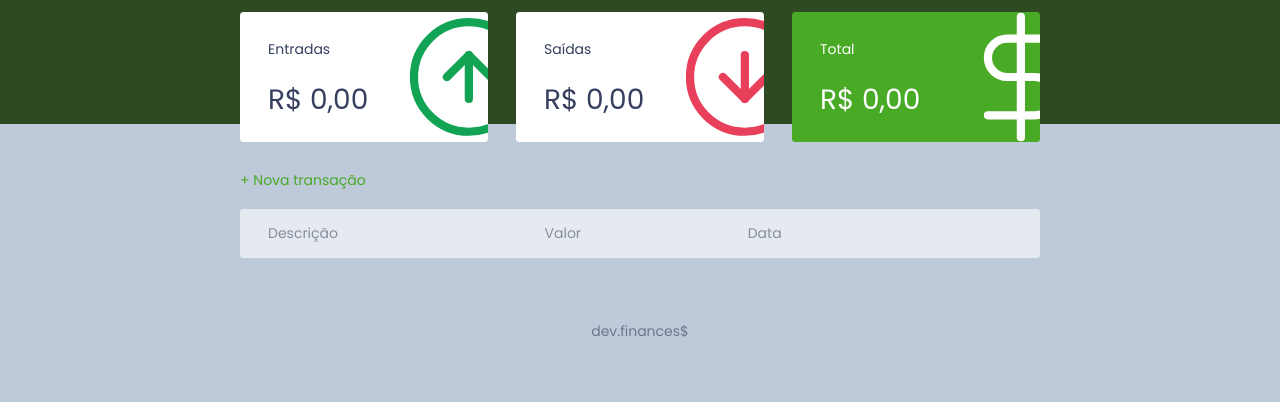
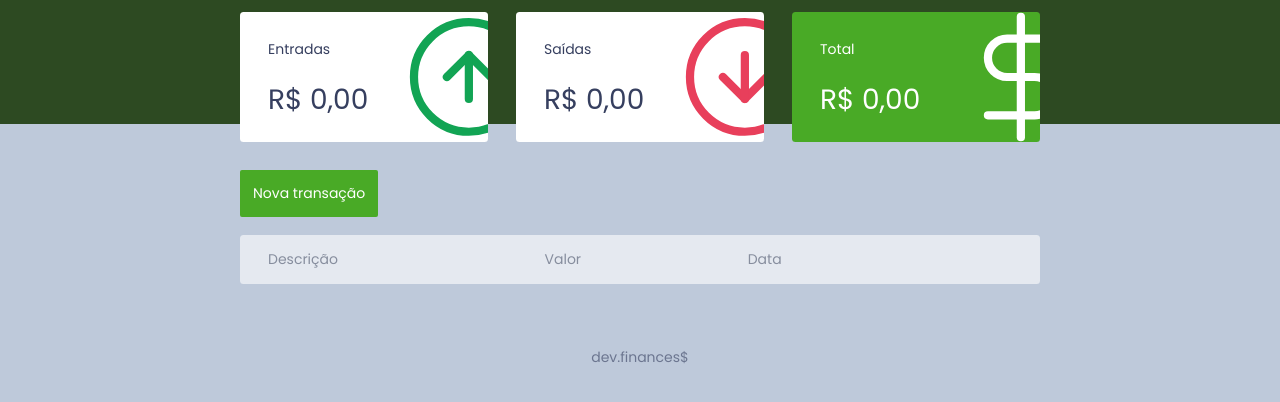
Before and after one commit to paulo-hst/maratona-discover, a plain HTML site: page index.html in a window 1280 px wide. Shown: the part 74-476 px from the top of the page. Drawn offline with Linux system fonts and the light colour scheme.

Commit message:
finalizando estilo do botao nova transacao

```diff
--- a/index.html
+++ b/index.html
@@ -45,7 +45,7 @@
         <section id="transactions">
             <h2 class="sr-only">Transações</h2>
 
-            <a href="#" class="button new" onclick="Modal.open()">+ Nova transação</a>
+            <a href="#" class="button new" onclick="Modal.open()">Nova transação</a>
 
             <table id="data-table">
                 <thead>
--- a/style.css
+++ b/style.css
@@ -11,6 +11,7 @@
     --green: #49aa26;
     --light-green: #3dd705;
     --red:  #e92929;
+    --transition: background 0.2s ease-in-out;
 }
 html{
     font-size: 93.15%;
@@ -64,22 +65,37 @@ button{
     border: none;
 
     color: white;
-    background: var(--green);;
+    background: var(--green);
 
     padding: 0;
 
     border-radius: 0.2rem;
 
     cursor: pointer;
+    transition: var(--transition)
 }
 button:hover{
     background: var(--light-green);
+    transition: var(--transition);
 }
 
 .button.new{
     display: inline-block;
+
     margin-bottom: 0.8rem;
+    padding: 13px;
+
+    color: #ffffff;
+    background: var(--green);
+    border-radius: 2px;
+    transition: var(--transition)
 }
+
+.button.new:hover{
+    background: var(--light-green);
+    transition: var(--transition)
+}
+
 .button.cancel{
     color: var(--red);
     border: 2px var(--red) solid;
@@ -92,10 +108,12 @@ button:hover{
     justify-content: center;
 
     opacity: 0.6;
+    transition: opacity 0.2s ease-in-out;
 }
 
 .button.cancel:hover{
     opacity: 1;
+    transition: opacity 0.2s ease-in-out;
 }
 
 /* ~ Header */
```
